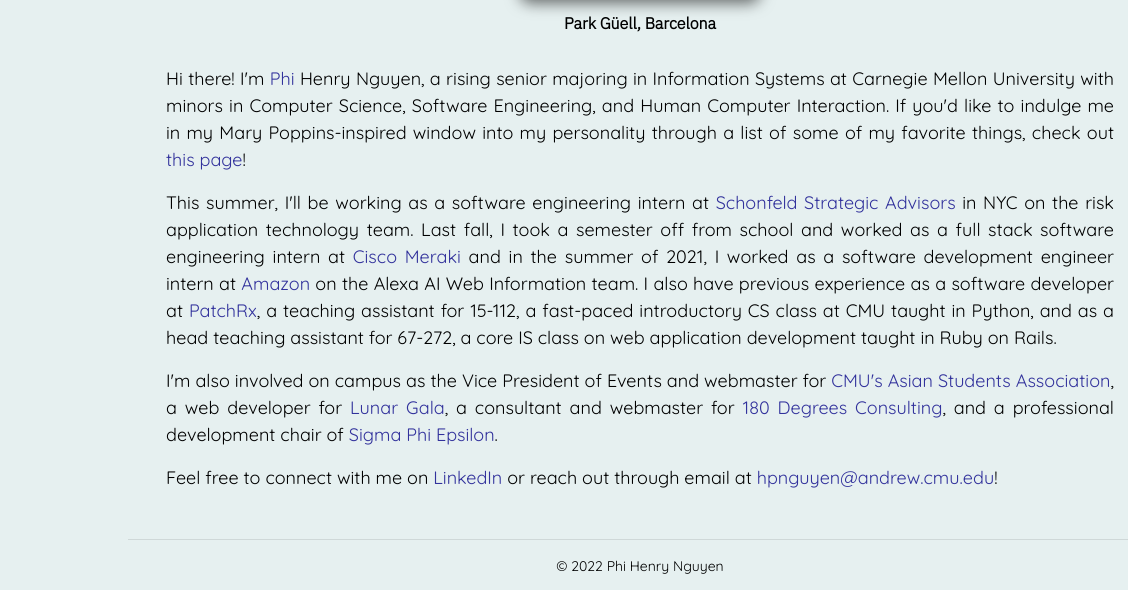
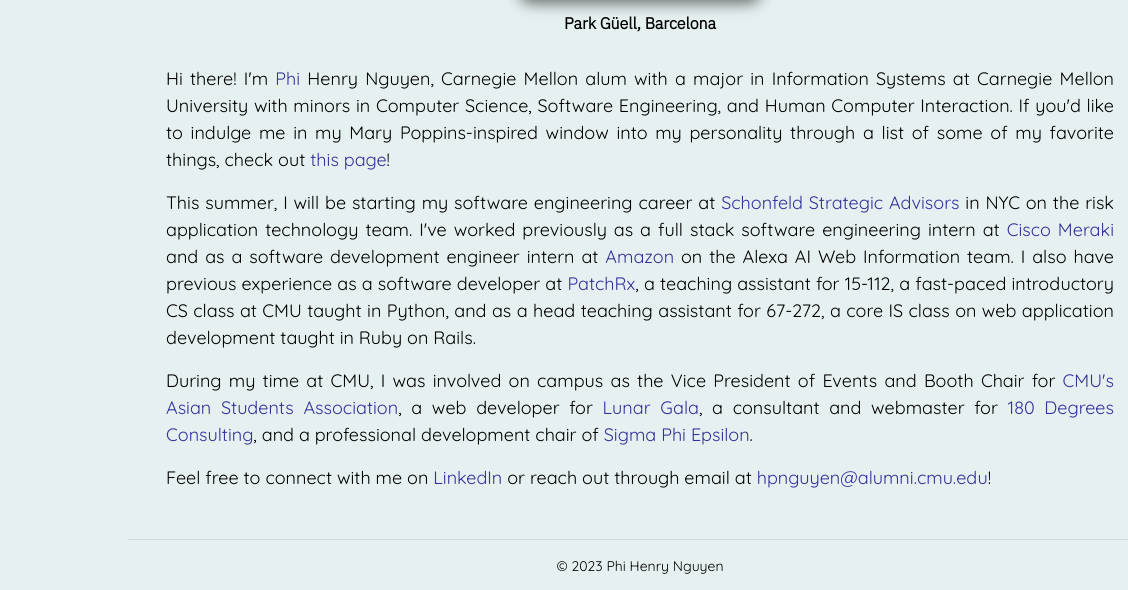
Before and after one commit to phi-h-nguyen/personal-site, a plain HTML site: page about.html in a window 1280 px wide. Shown: the part 541-1131 px from the top of the page, 0-1128 px from the left. Drawn offline with nearby package versions, Linux system fonts and the light colour scheme.

Commit message:
post-grad updates :)

```diff
--- a/about.html
+++ b/about.html
@@ -187,7 +187,7 @@
             rel="noopener"
             >Phi</a
           >
-          Henry Nguyen, a rising senior majoring in Information Systems at
+          Henry Nguyen, Carnegie Mellon alum with a major in Information Systems at
           Carnegie Mellon University with minors in Computer Science, Software
           Engineering, and Human Computer Interaction. If you'd like to indulge
           me in my Mary Poppins-inspired window into my personality through a
@@ -195,17 +195,16 @@
           <a href="/favs.html" rel="noopener"> this page</a>!
         </p>
         <p class="text-justify mx-md-5">
-          This summer, I'll be working as a software engineering intern at
+          This summer, I will be starting my software engineering career at
           <a href="https://www.schonfeld.com" target="_blank" rel="noopener"
             >Schonfeld Strategic Advisors</a
           >
-          in NYC on the risk application technology team. Last fall, I took a
-          semester off from school and worked as a full stack software
+          in NYC on the risk application technology team. I've worked previously as a full stack software
           engineering intern at
           <a href="https://meraki.cisco.com/" target="_blank" rel="noopener"
             >Cisco Meraki</a
           >
-          and in the summer of 2021, I worked as a software development engineer
+          and as a software development engineer
           intern at
           <a href="https://www.amazon.com" target="_blank" rel="noopener"
             >Amazon</a
@@ -219,8 +218,8 @@
           a core IS class on web application development taught in Ruby on Rails.
         </p>
         <p class="text-justify mx-md-5">
-          I'm also involved on campus as the Vice President of Events and
-          webmaster for
+          During my time at CMU, I was involved on campus as the Vice President of Events and
+          Booth Chair for
           <a href="http://www.cmuasa.org/" target="_blank" rel="noopener"
             >CMU's Asian Students Association</a
           >, a web developer for
@@ -244,10 +243,10 @@
           >
           or reach out through email at
           <a
-            href="mailto:hpnguyen@andrew.cmu.edu"
+            href="mailto:hpnguyen@alumni.cmu.edu"
             target="_blank"
             rel="noopener"
-            >hpnguyen@andrew.cmu.edu</a
+            >hpnguyen@alumni.cmu.edu</a
           >!
         </p>
       </div>
@@ -255,7 +254,7 @@
 
     <footer>
       <hr width="80%" />
-      <p>&copy 2022 Phi Henry Nguyen</p>
+      <p>&copy 2023 Phi Henry Nguyen</p>
     </footer>
 
     <div class="icons text-right" style="font-size: 1.2rem">
@@ -280,12 +279,12 @@
         <i class="fa fa-linkedin fa-lg" aria-hidden="true"></i>
       </a>
       <a
-        href="mailto:hpnguyen@andrew.cmu.edu"
+        href="mailto:hpnguyen@alumni.cmu.edu"
         target="_blank"
         rel="noopener"
         data-toggle="tooltip"
         data-placement="top"
-        title="hpnguyen@andrew.cmu.edu"
+        title="hpnguyen@alumni.cmu.edu"
       >
         <i class="fa fa-envelope fa-lg" aria-hidden="true"></i>
       </a>
```
Also changed, not shown: favs.html (+3 -3 lines), hi/index.html (+1 -1 lines), index.html (+4 -4 lines), projects.html (+3 -3 lines), resume.html (+3 -3 lines).
